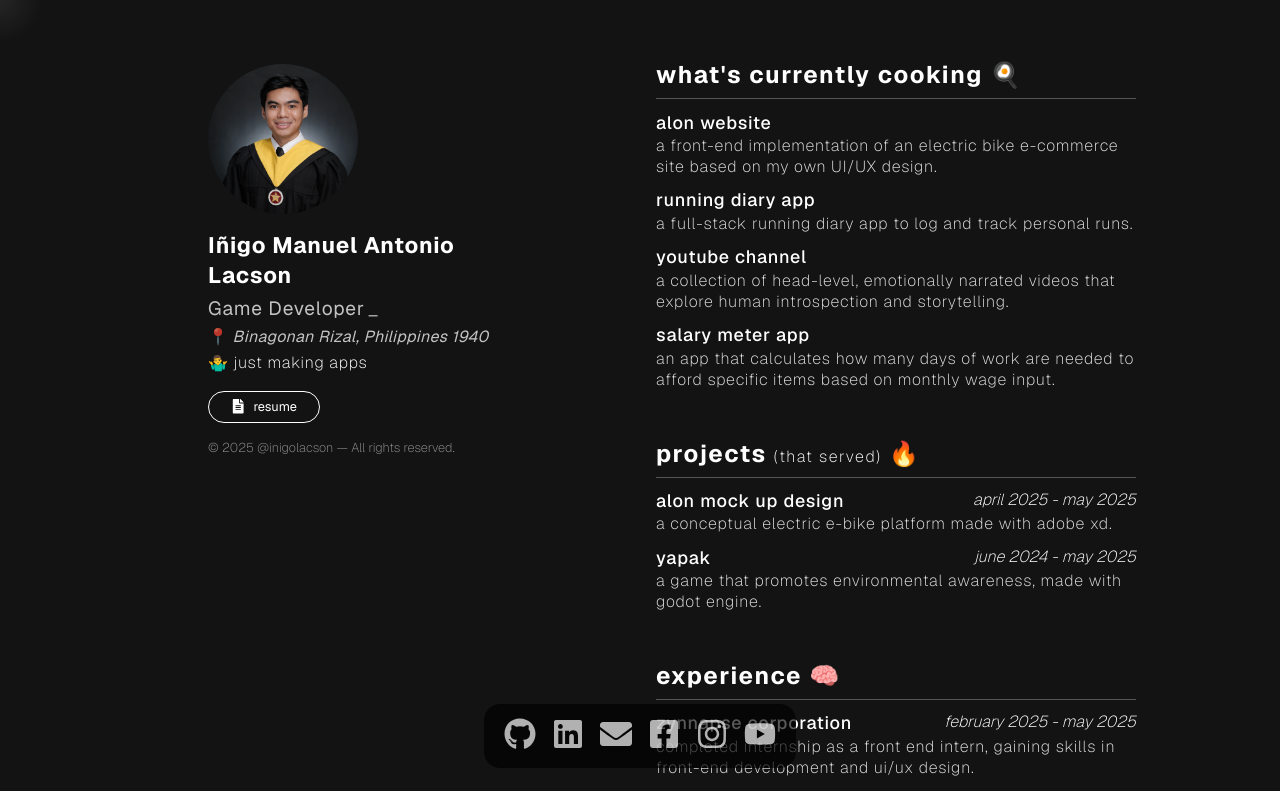
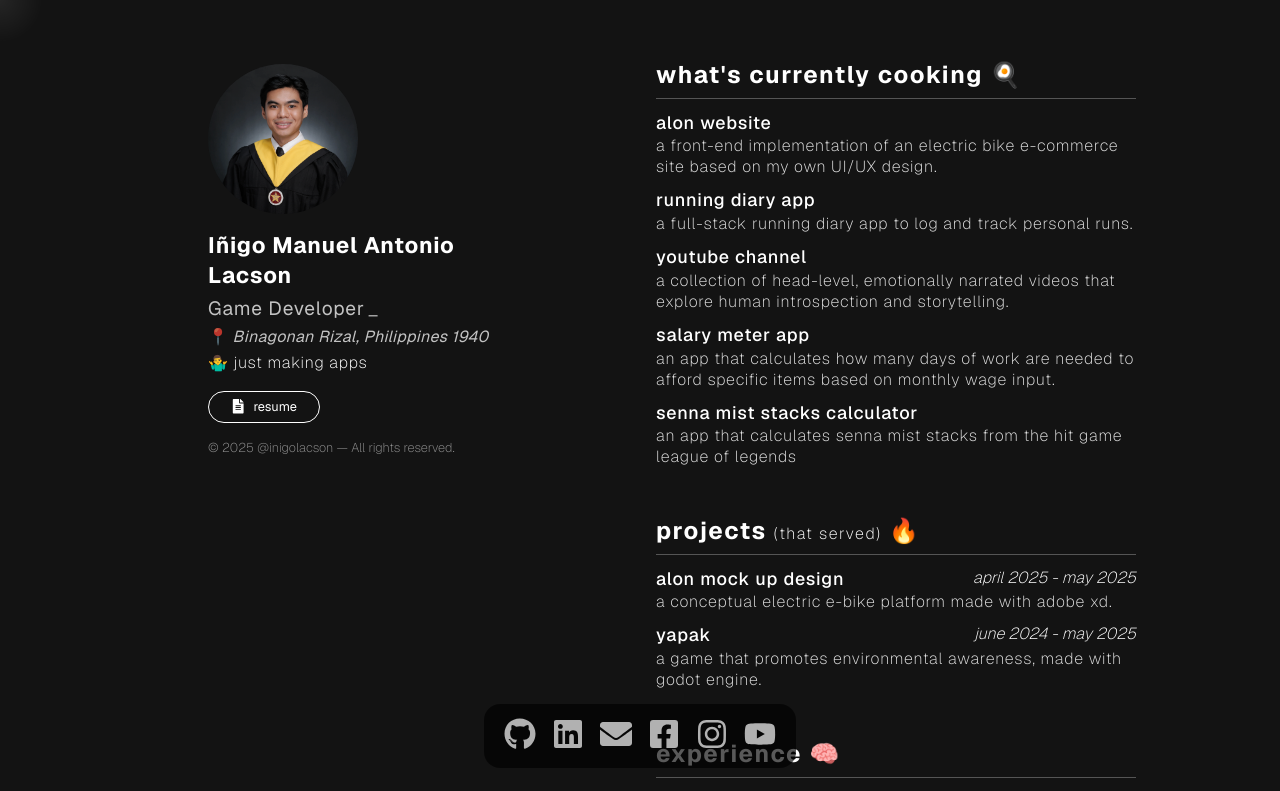
Before and after one commit to inigolacson/my-app, a Next.js app: page / in a window 1280 px wide. Shown: the top 791 px of the page. Built offline with nearby package versions, Linux system fonts and the light colour scheme.

Commit message:
added 1 more project

```diff
--- a/data/information.js
+++ b/data/information.js
@@ -57,6 +57,10 @@ const cookInfo = [
     {
         title: 'salary meter app',
         description: 'an app that calculates how many days of work are needed to afford specific items based on monthly wage input.',
+    },
+    {
+        title: 'senna mist stacks calculator',
+        description: 'an app that calculates senna mist stacks from the hit game league of legends'
     }
 ]
 
```
